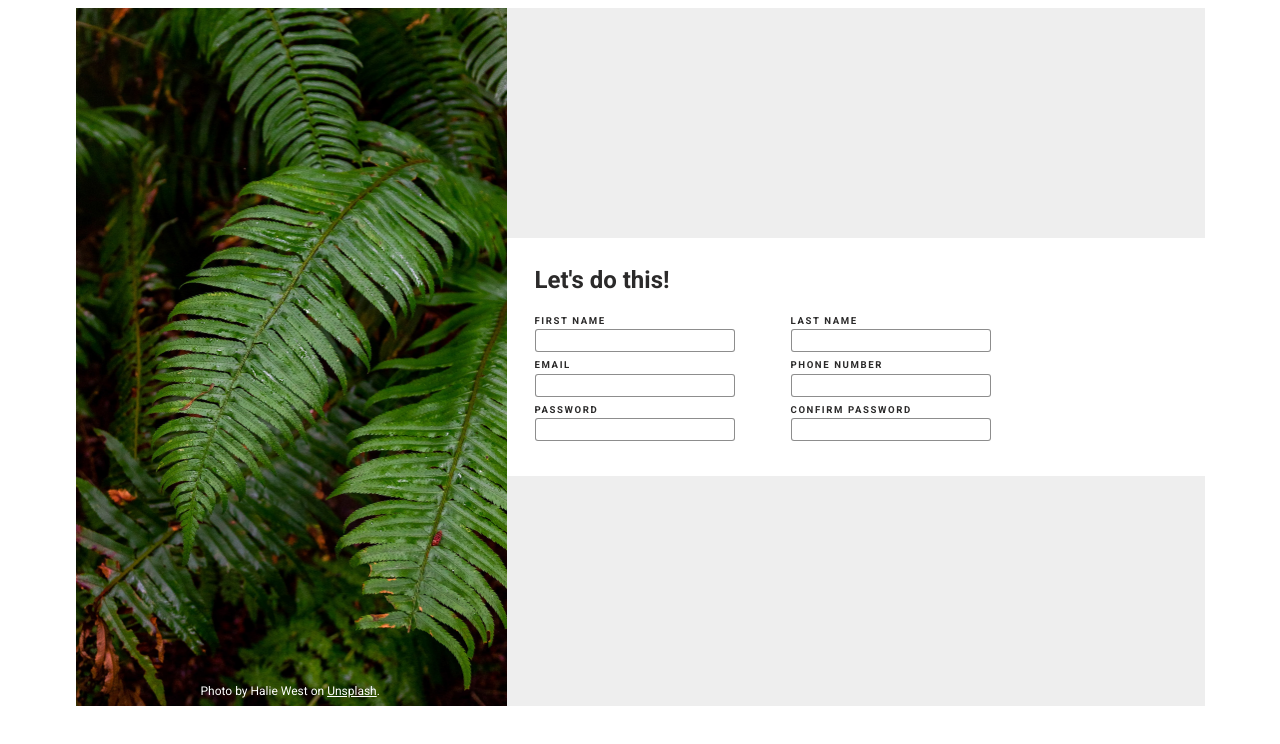
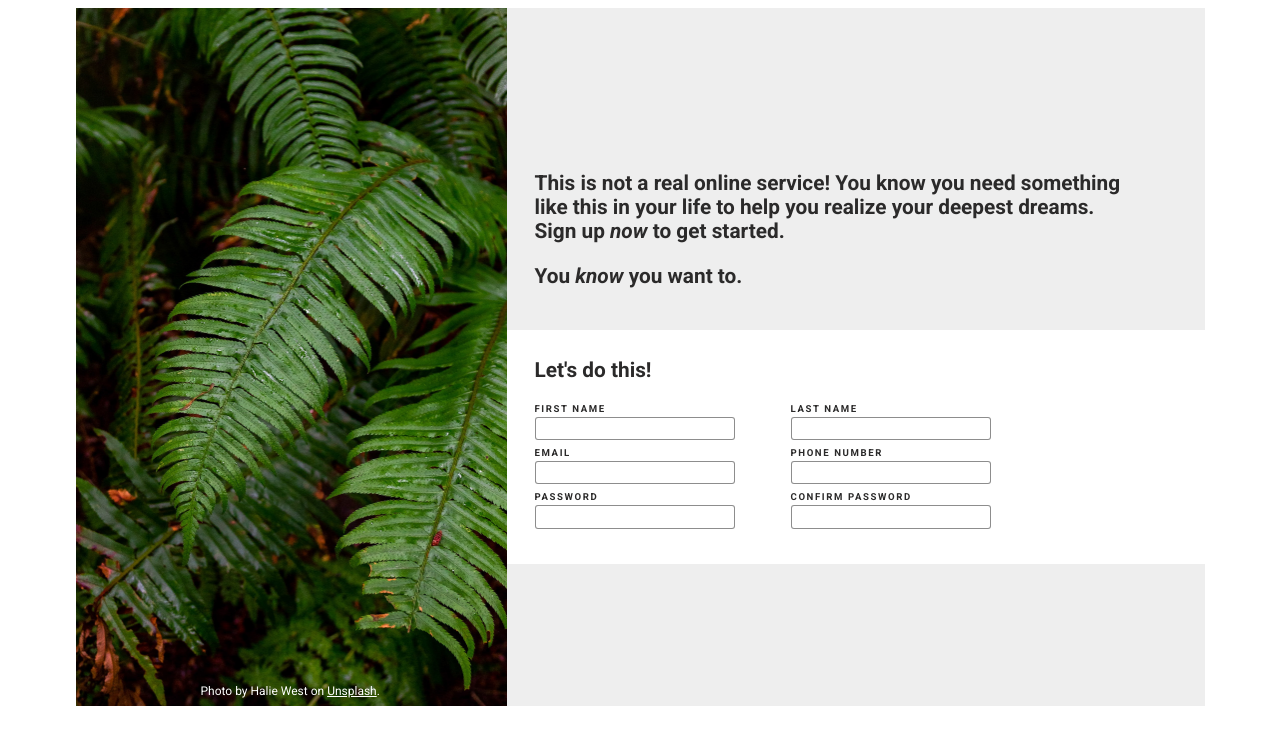
Before and after one commit to JohnTHancock/Sign_Up_Form, a plain HTML site: page index.html in a window 1280 px wide. Drawn offline with Linux system fonts and the light colour scheme.

Commit message:
Format and style top text div
Added the text to the top div and spaced it out correctly. Added italics
to a couple words as well.

```diff
--- a/index.html
+++ b/index.html
@@ -21,8 +21,15 @@
                         href="https://unsplash.com/photos/green-leaf-plant-in-close-up-photography-25xggax4bSA">Unsplash</a></span>.
             </p>
         </div>
+
         <div class="container">
-            <div class="topText"></div>
+            <div class="topText">
+                <h2>This is not a real online service! You know you need something like this in your life to help you realize
+                    your deepest dreams. Sign up <span class="italic">now</span> to get started.
+                </h2>
+                <h2>You <span class="italic">know</span> you want to.</h2>
+            </div>
+
             <div class="inputForm">
                 <h2>Let's do this!</h2>
                 <form action="">
--- a/styles.css
+++ b/styles.css
@@ -46,10 +46,27 @@
     justify-content: center;
 }
 
+.topText {
+margin-bottom: 2.6rem;
+}
+
+.topText > h2 {
+    margin: 1.3rem 65px 0 28px;
+}
+
+.italic {
+    font-style: italic;
+}
+
+h2 {
+    font-size: 1.3rem;
+}
+
 .inputForm {
     height: auto;
     background-color: #fff;
 }
+
 
 .inputForm h2 {
     margin: 28px 28px 21px 28px;
```
